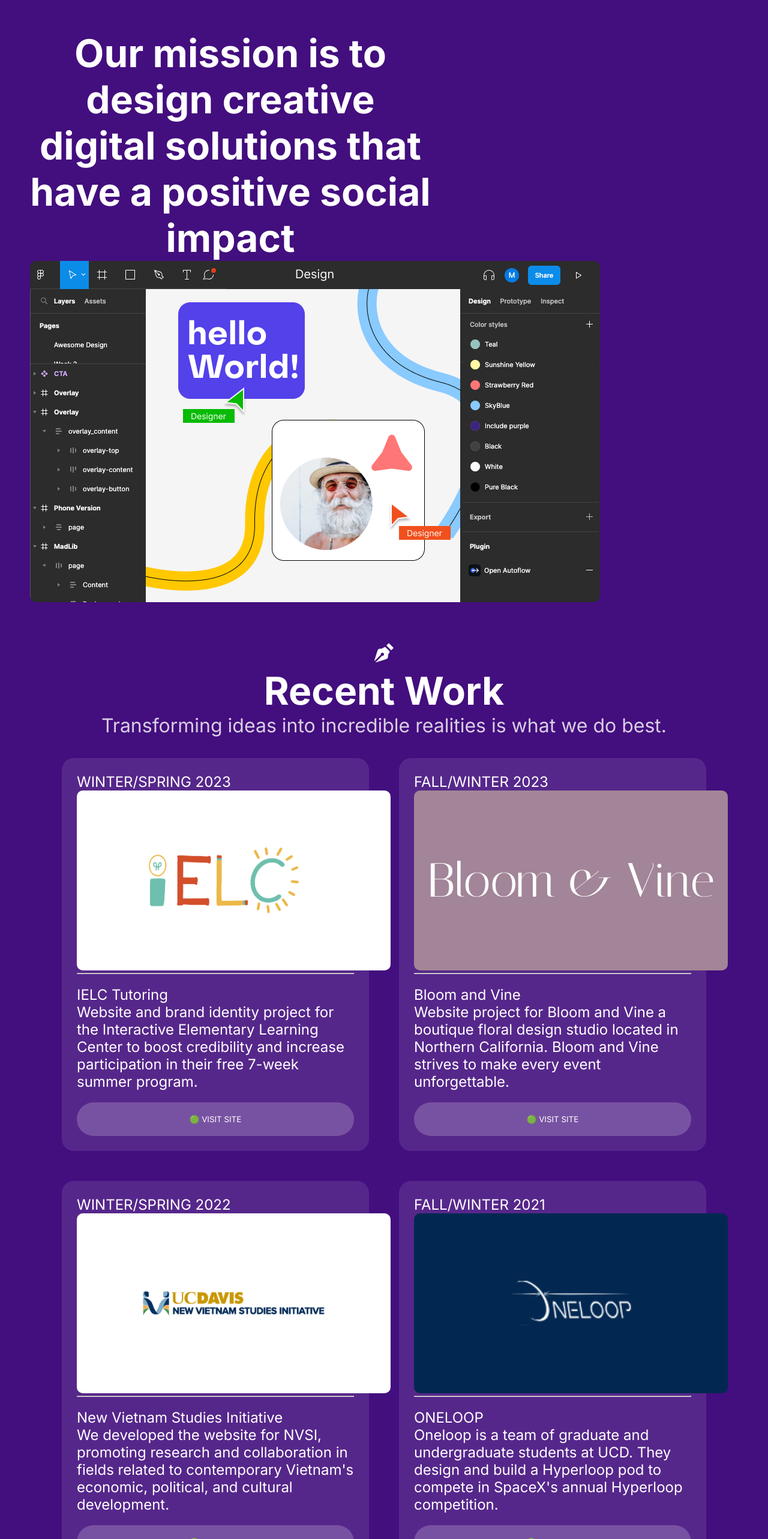
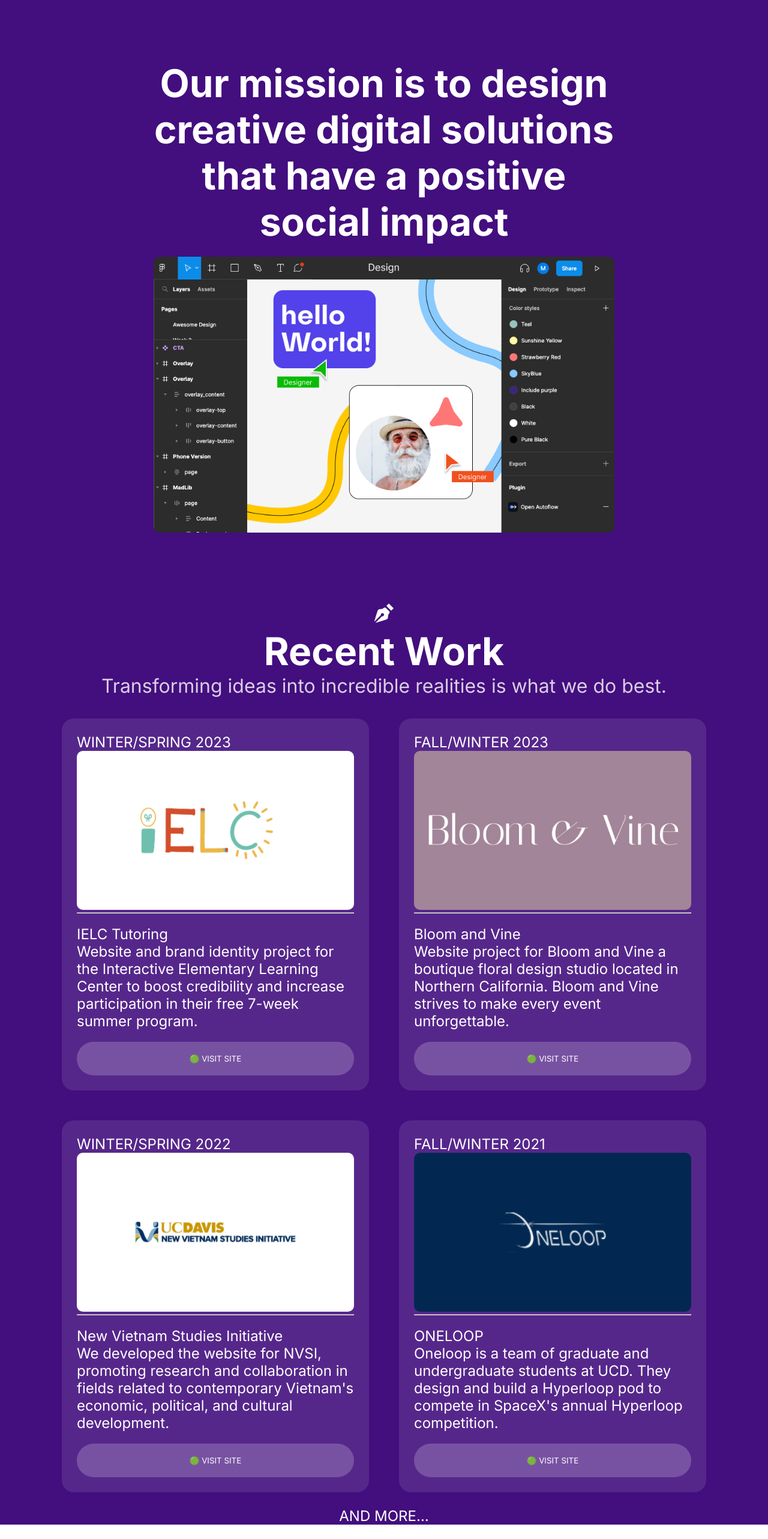
Before and after one commit to include-davis/leads-onboarding-2024, a Next.js app: page /day_one in a window 1280 px wide. Shown: the top 2566 px of the page at 60% size. After the commit the page ends 2542 px from the top, so only its background shows below. Built offline with nearby package versions, Linux system fonts and the light colour scheme.

Commit message:
responsive

```diff
--- a/app/(pages)/day_one/include.jsx
+++ b/app/(pages)/day_one/include.jsx
@@ -10,7 +10,8 @@
     img: "/images/IELC Tutoring.png",
     img_alt: "IELC Tutoring",
     title: "IELC Tutoring",
-    desc: "Website and brand identity project for the Interactive Elementary Learning Center to boost credibility and increase participation in their free 7-week summer program."
+    desc: "Website and brand identity project for the Interactive Elementary Learning Center to boost credibility and increase participation in their free 7-week summer program.",
+    href: "https://www.ielctutoring.com/"
 }
 
 const bandv = {
@@ -18,7 +19,8 @@
     img: "/images/Bloom and Vine.png",
     img_alt: "Bloom and Vine",
     title: "Bloom and Vine",
-    desc: "Website project for Bloom and Vine a boutique floral design studio located in Northern California. Bloom and Vine strives to make every event unforgettable."
+    desc: "Website project for Bloom and Vine a boutique floral design studio located in Northern California. Bloom and Vine strives to make every event unforgettable.",
+    href: "https://www.bloomandvine.net"
 }
 
 const nvsi = {
@@ -26,7 +28,8 @@
     img: "/images/New Vietnam Studies Initiative.png",
     img_alt: "New Vietnam Studies Initiative",
     title: "New Vietnam Studies Initiative",
-    desc: "We developed the website for NVSI, promoting research and collaboration in fields related to contemporary Vietnam's economic, political, and cultural development."
+    desc: "We developed the website for NVSI, promoting research and collaboration in fields related to contemporary Vietnam's economic, political, and cultural development.",
+    href: "https://newvietnam.ucdavis.edu/"
 }
 
 const oneloop = {
@@ -34,7 +37,8 @@
     img: "/images/ONELOOP.png",
     img_alt: "ONELOOP",
     title: "ONELOOP",
-    desc: "Oneloop is a team of graduate and undergraduate students at UCD. They design and build a Hyperloop pod to compete in SpaceX's annual Hyperloop competition."
+    desc: "Oneloop is a team of graduate and undergraduate students at UCD. They design and build a Hyperloop pod to compete in SpaceX's annual Hyperloop competition.",
+    href: "https://davishyperloop.com/"
 }
 
 export function Include() {
@@ -42,6 +46,7 @@
         <div className={styles.page}>
             <div className={styles.header1}>
                 <h1>Our mission is to design creative digital solutions that have a positive social impact</h1>
+                <br/>
                 <img src={images.figma}/>
             </div>
 
@@ -51,10 +56,10 @@
                 <h3>Transforming ideas into incredible realities is what we do best.</h3>
             </div>
             <div className={styles.card}>
-                <ProjectCard cohort={ielc.cohort} image={ielc.img} image_alt={ielc.img_alt} title={ielc.title} description={ielc.desc}></ProjectCard>
-                <ProjectCard cohort={bandv.cohort} image={bandv.img} image_alt={bandv.img_alt} title={bandv.title} description={bandv.desc}></ProjectCard>
-                <ProjectCard cohort={nvsi.cohort} image={nvsi.img} image_alt={nvsi.img_alt} title={nvsi.title} description={nvsi.desc}></ProjectCard>
-                <ProjectCard cohort={oneloop.cohort} image={oneloop.img} image_alt={oneloop.img_alt} title={oneloop.title} description={oneloop.desc}></ProjectCard>
+                <ProjectCard cohort={ielc.cohort} image={ielc.img} image_alt={ielc.img_alt} title={ielc.title} description={ielc.desc} url={ielc.href}></ProjectCard>
+                <ProjectCard cohort={bandv.cohort} image={bandv.img} image_alt={bandv.img_alt} title={bandv.title} description={bandv.desc} url={bandv.href}></ProjectCard>
+                <ProjectCard cohort={nvsi.cohort} image={nvsi.img} image_alt={nvsi.img_alt} title={nvsi.title} description={nvsi.desc} url={nvsi.href}></ProjectCard>
+                <ProjectCard cohort={oneloop.cohort} image={oneloop.img} image_alt={oneloop.img_alt} title={oneloop.title} description={oneloop.desc} url={oneloop.href}></ProjectCard>
             </div>
 
 
--- a/app/(pages)/day_one/include.module.scss
+++ b/app/(pages)/day_one/include.module.scss
@@ -19,13 +19,21 @@
     }
 }
 .header1 {
-    padding:50px;
+    // justify-content: center;
+    padding-top:100px;
+    padding-bottom:100px;
     width:60%;
     // background-color: white;
-    // justify-content: center;
+    margin: auto;
+
     // align-content: center;
     img{
         border-radius: 10px;
+        width:100%;
+        height:auto;
+    }
+    @media screen and (max-width: 720px) {
+        width:90%;
     }
     // color:black;
 }
@@ -36,6 +44,11 @@
     display: flex;
     flex-wrap: wrap;
     justify-content: center;
+    @media screen and (max-width: 720px) {
+        flex-direction: column;
+        flex-wrap: none;
+
+    }
 }
 .project_card {
     text-align: left;
@@ -45,7 +58,9 @@
     width: 40vw;
     padding: 25px;
     border-radius: 20px;
-
+    @media screen and (max-width: 720px) {
+        width: 90vw;
+    }
     button {
         padding:20px;
         width: 100%;
@@ -53,8 +68,11 @@
         border-radius: 30px;
         border: none;
         color: white;
+        cursor: pointer;
     }
     img {
         border-radius: 10px;
+        width:100%;
+        height:auto;
     }
 }
--- a/app/(pages)/day_one/projectcard.jsx
+++ b/app/(pages)/day_one/projectcard.jsx
@@ -1,6 +1,7 @@
 import styles from './include.module.scss'
+import Link from 'next/link';
 
-export function ProjectCard({cohort, image, image_alt, title, description}) {
+export function ProjectCard({cohort, image, image_alt, title, description, url}) {
     return(
         <div className={styles.project_card}>
             <p>{cohort}</p>
@@ -11,7 +12,9 @@
             <p>{title}</p>
             <p>{description}</p>
             <br/>
-            <button className={styles.button}>🟢 VISIT SITE</button>
+            <a href={url}>
+                <button className={styles.button}>🟢 VISIT SITE</button>
+            </a>
         </div>
     );
 }
```
